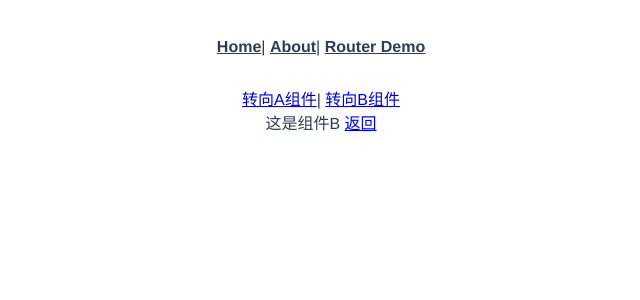
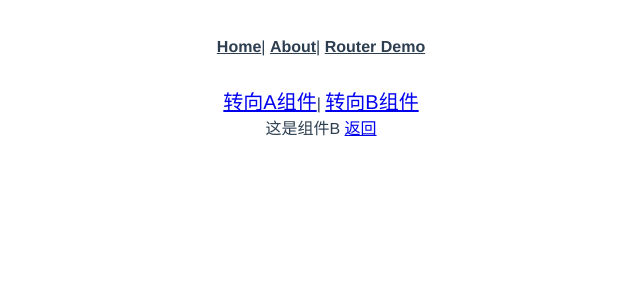
Before and after one commit to fuyongde/hello-vue, a Vue app: page /#/b in a window 1280 px wide. Shown: the top 300 px of the page, without its empty margins (319-959 px from the left). Built offline with nearby package versions, Linux system fonts and the light colour scheme.

Commit message:
:sparkles: 新增基础的 css 用法

```diff
--- /dev/null
+++ b/src/assets/css/a-style.css
@@ -0,0 +1,3 @@
+.a-style{
+    font-size: 20px;
+}
--- a/src/views/RouterDemo.vue
+++ b/src/views/RouterDemo.vue
@@ -1,7 +1,7 @@
 <template>
   <div>
-    <router-link to="/a">转向A组件</router-link>|
-    <router-link to="/b">转向B组件</router-link>
+    <router-link class="a-style" to="/a">转向A组件</router-link>|
+    <router-link class="a-style" to="/b">转向B组件</router-link>
     <router-view />
   </div>
 </template>
@@ -10,4 +10,5 @@
 </script>
 
 <style>
+@import url('../assets/css/a-style.css');
 </style>
```
